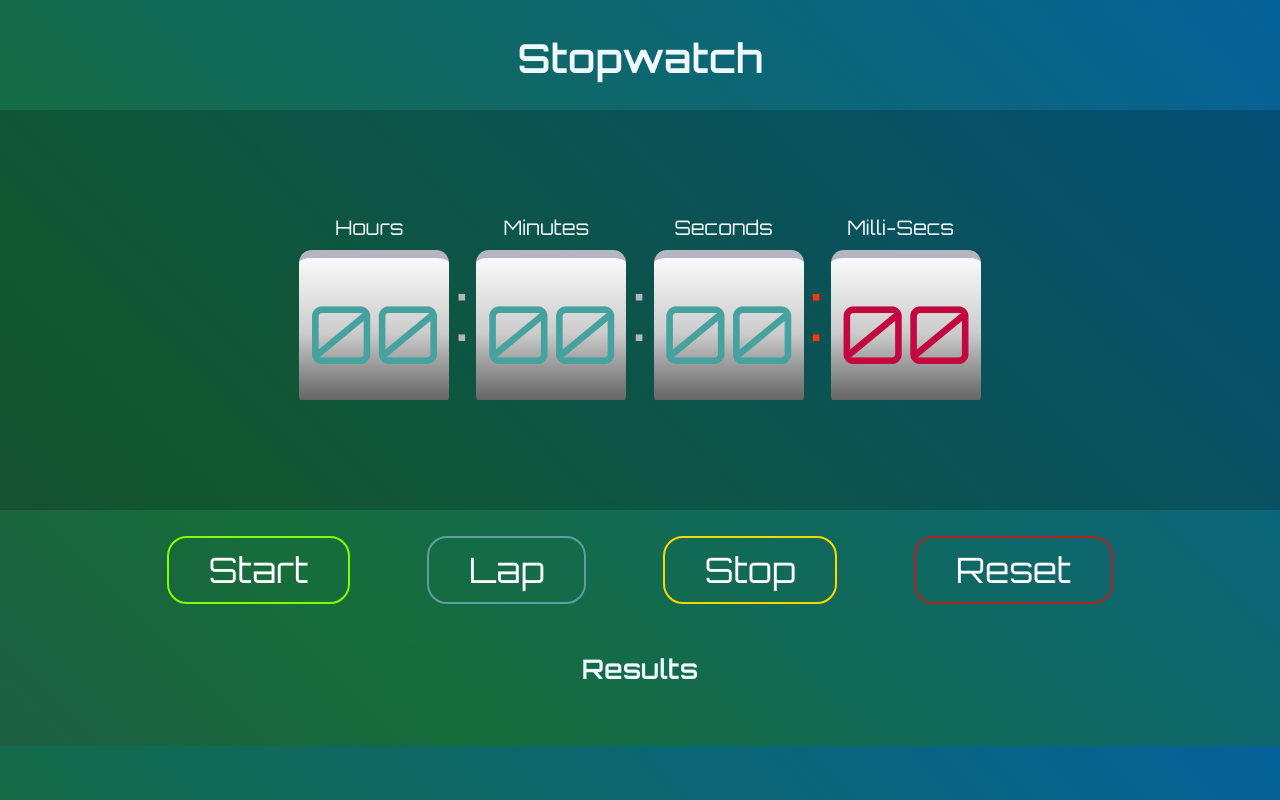
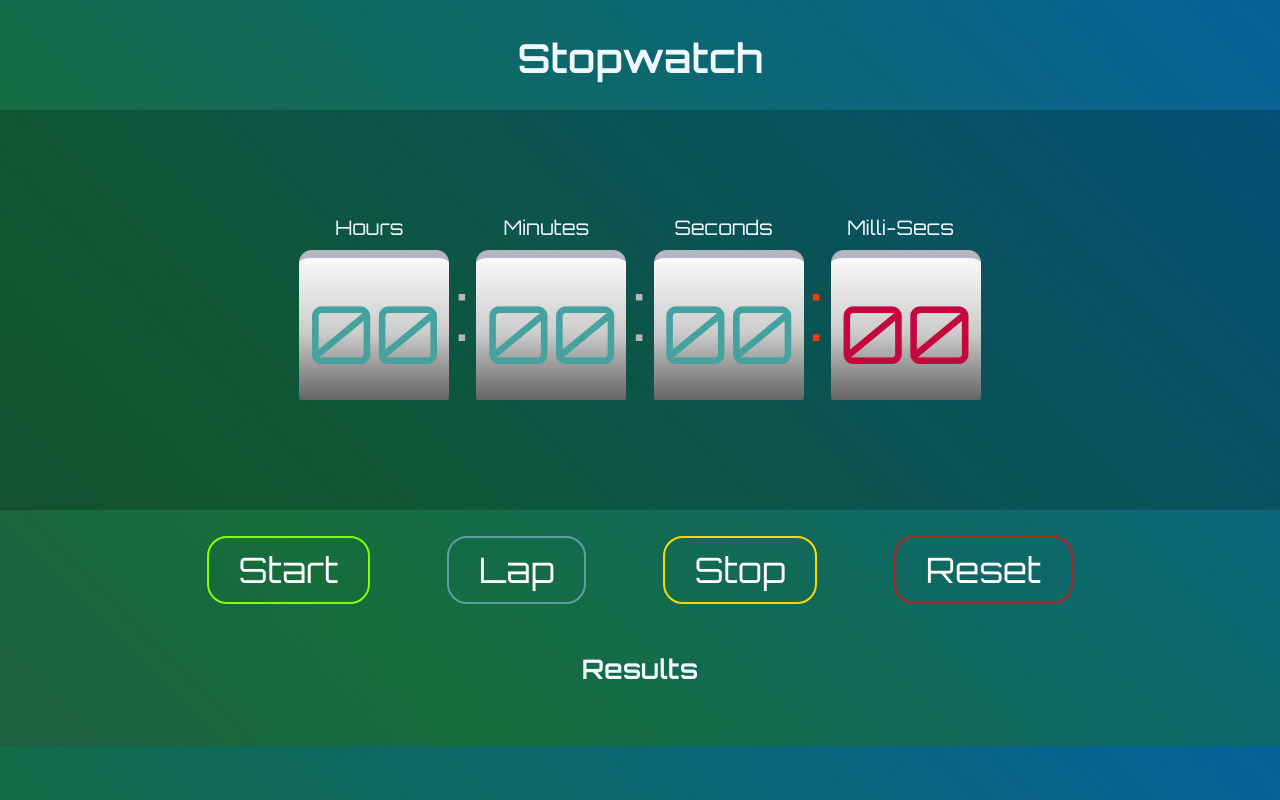
Before and after one commit to zeusishere/Stopwatch.github.io, a plain HTML site: page index.html in a window 1280 px wide. Drawn offline with Linux system fonts and the light colour scheme.

Commit message:
Updated a Style.css

```diff
--- a/style.css
+++ b/style.css
@@ -47,7 +47,7 @@ button
 
     outline: none;
     border:none;
-    padding: 5px 10px;
+    padding: 5px 6px;
     font-size:20px;
     margin: 1vw 1vw ;
     border-radius: 5px;
@@ -266,7 +266,7 @@ section#controls
 {
     button{
 
-        padding: 10px 40px;
+        padding: 10px 30px;
         font-size:35px;
         margin: 2vw 3vw ;
         border-radius:  20px;
```
Also changed, not shown: index.js (+0 -182 lines).
